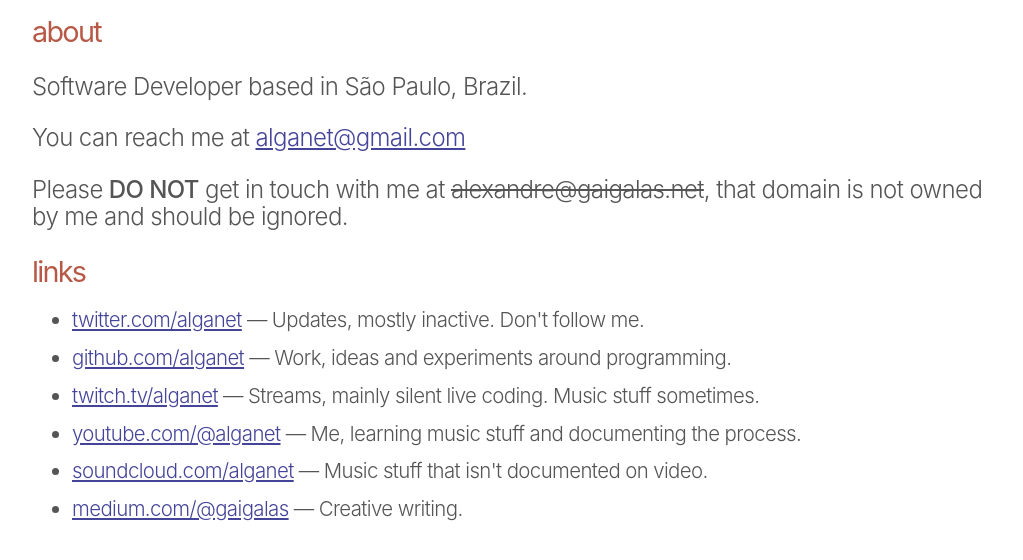
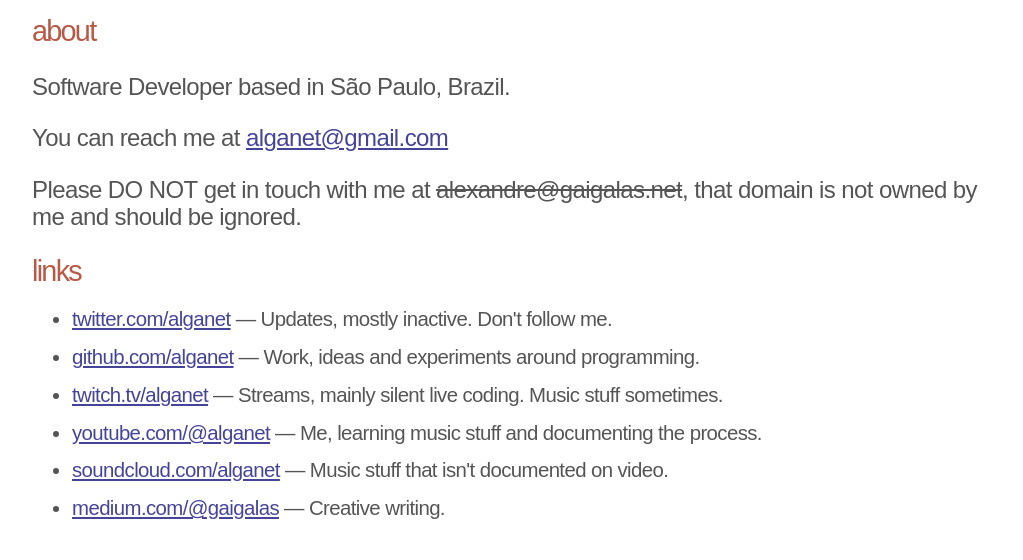
Before and after one commit to alganet/alganet.github.io, a plain HTML site: page index.html in a window 1280 px wide. Shown: the part 64-624 px from the top of the page, without its empty margins (128-1151 px from the left). Drawn offline with Linux system fonts and the light colour scheme.

Commit message:
Update style.css

```diff
--- a/style.css
+++ b/style.css
@@ -7,7 +7,7 @@
   margin: 0 auto;
   width: 40em;
   padding: 0;
-  font-family: -apple-system,system-ui,BlinkMacSystemFont,"Segoe UI",Roboto,"Helvetica Neue",Arial,sans-serif;
+  font-family: sans-serif;
   letter-spacing: -0.025em;
   font-weight: 300;
 }
```
